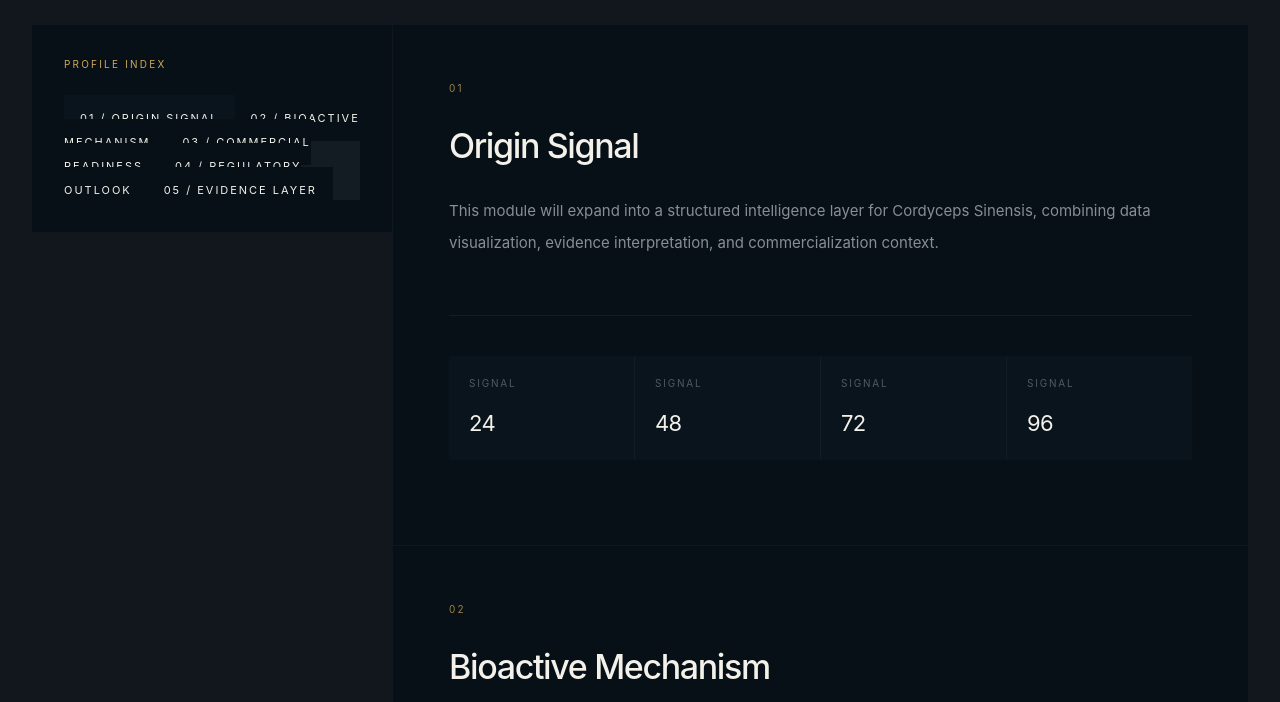
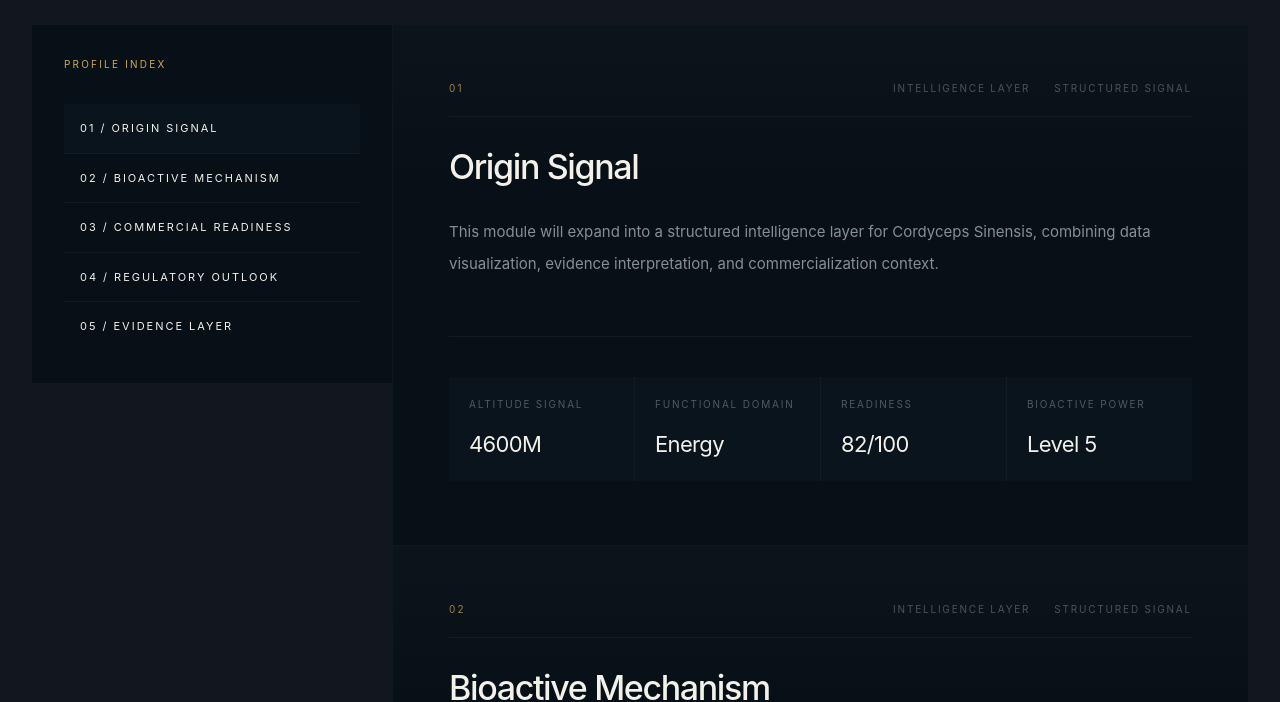
Before and after one commit to 0xMinority/polarherb-v1, a Next.js app: page /herbs/cordyceps-sinensis in a window 1280 px wide. Shown: the part 901-1603 px from the top of the page. Built offline with nearby package versions, Linux system fonts and the light colour scheme.

Commit message:
Build herb detail intelligence page architecture

```diff
--- a/app/herbs/[id]/page.tsx
+++ b/app/herbs/[id]/page.tsx
@@ -28,9 +28,7 @@ export default async function HerbDetailPage({ params }: HerbDetailPageProps) {
   return (
     <main className="relative min-h-screen overflow-hidden bg-[#040B11] text-[#F3F1EA]">
       <div className="pointer-events-none absolute inset-0">
-        <div className="absolute left-[-12%] top-[-10%] h-[720px] w-[720px] rounded-full bg-[#D0A85C]/[0.035] blur-[140px]" />
-
-        <div className="absolute bottom-[-18%] right-[-8%] h-[640px] w-[640px] rounded-full bg-[#1A2B3A]/40 blur-[140px]" />
+        <div className="absolute inset-x-0 top-0 h-[160px] bg-[linear-gradient(to_bottom,rgba(255,255,255,0.018),transparent)]" />
       </div>
       <section className="relative z-10 mx-auto grid min-h-screen max-w-[1540px] grid-cols-1 gap-[1px] bg-white/[0.05] px-8 py-[120px] lg:grid-cols-[1.08fr_0.92fr]">
         <div className="bg-[#071016] p-10 lg:p-14">
@@ -91,9 +89,9 @@ export default async function HerbDetailPage({ params }: HerbDetailPageProps) {
                 <a
                   href={`#${section.toLowerCase().replace(/\s+/g, "-")}`}
                   key={section}
-                  className={`px-4 py-4 text-[11px] uppercase tracking-[0.18em] ${isActive
+                  className={`block px-4 py-4 text-[11px] uppercase tracking-[0.18em] transition-colors duration-300 ${isActive
                     ? "bg-[#0A141D] text-[#F3F1EA]"
-                    : "bg-[#071016] text-[#D7DCE2]/42"
+                    : "bg-[#071016] text-[#D7DCE2]/42 hover:bg-[#0A141D] hover:text-[#F3F1EA]"
                     }`}
                 >
                   {String(index + 1).padStart(2, "0")} / {section}
@@ -108,34 +106,54 @@ export default async function HerbDetailPage({ params }: HerbDetailPageProps) {
             <section
               id={title.toLowerCase().replace(/\s+/g, "-")}
               key={title}
-              className="min-h-[520px] scroll-mt-8 bg-[#071016] p-10 lg:p-14"
+              className="relative min-h-[520px] scroll-mt-8 overflow-hidden bg-[#071016] p-10 lg:p-14"
             >
+              <div className="pointer-events-none absolute inset-0">
+
+                <div className="absolute inset-x-0 top-0 h-[160px] bg-[linear-gradient(to_bottom,rgba(255,255,255,0.018),transparent)]" />
+
+              </div>
+
+              <div className="relative z-10">
+                <div className="flex items-center justify-between border-b border-white/[0.05] pb-5">
                   <p className="text-[10px] uppercase tracking-[0.22em] text-[#D0A85C]/75">
                     {String(index + 1).padStart(2, "0")}
                   </p>
+
+                  <div className="flex items-center gap-6 text-[10px] uppercase tracking-[0.18em] text-[#D7DCE2]/32">
+                    <span>Intelligence Layer</span>
+                    <span>Structured Signal</span>
+                  </div>
+                </div>
 
                 <h2 className="mt-6 text-[34px] font-medium tracking-[-0.04em] text-[#F3F1EA]">
                   {title}
                 </h2>
 
-              <p className="mt-6 max-w-3xl text-[15px] leading-8 text-[#D7DCE2]/62">
+                <p className="mt-6 max-w-[760px] text-[15px] leading-8 text-[#D7DCE2]/62">
                   This module will expand into a structured intelligence layer for {herb.name},
                   combining data visualization, evidence interpretation, and commercialization context.
                 </p>
 
-              <div className="mt-14 border-t border-white/[0.05] pt-10">
+                <div className="mt-14 max-w-[1100px] border-t border-white/[0.05] pt-10">
                   <div className="grid grid-cols-2 gap-[1px] bg-white/[0.05] lg:grid-cols-4">
-                  {[1, 2, 3, 4].map((item) => (
-                    <div key={item} className="bg-[#0A141D] p-5">
+                    {[
+                      ["Altitude Signal", `${herb.altitude}M`],
+                      ["Functional Domain", herb.domain],
+                      ["Readiness", `${herb.readiness}/100`],
+                      ["Bioactive Power", `Level ${herb.power}`],
+                    ].map(([label, value]) => (
+                      <div key={label} className="bg-[#0A141D] p-5">
                         <p className="text-[10px] uppercase tracking-[0.18em] text-[#D7DCE2]/35">
-                        Signal
+                          {label}
                         </p>
 
                         <p className="mt-4 text-[22px] tracking-[-0.03em] text-[#F3F1EA]">
-                        {item * 24}
+                          {value}
                         </p>
                       </div>
                     ))}
+                  </div>
                 </div>
               </div>
             </section>
```
Lines whose indentation alone changed are shown as unchanged.
